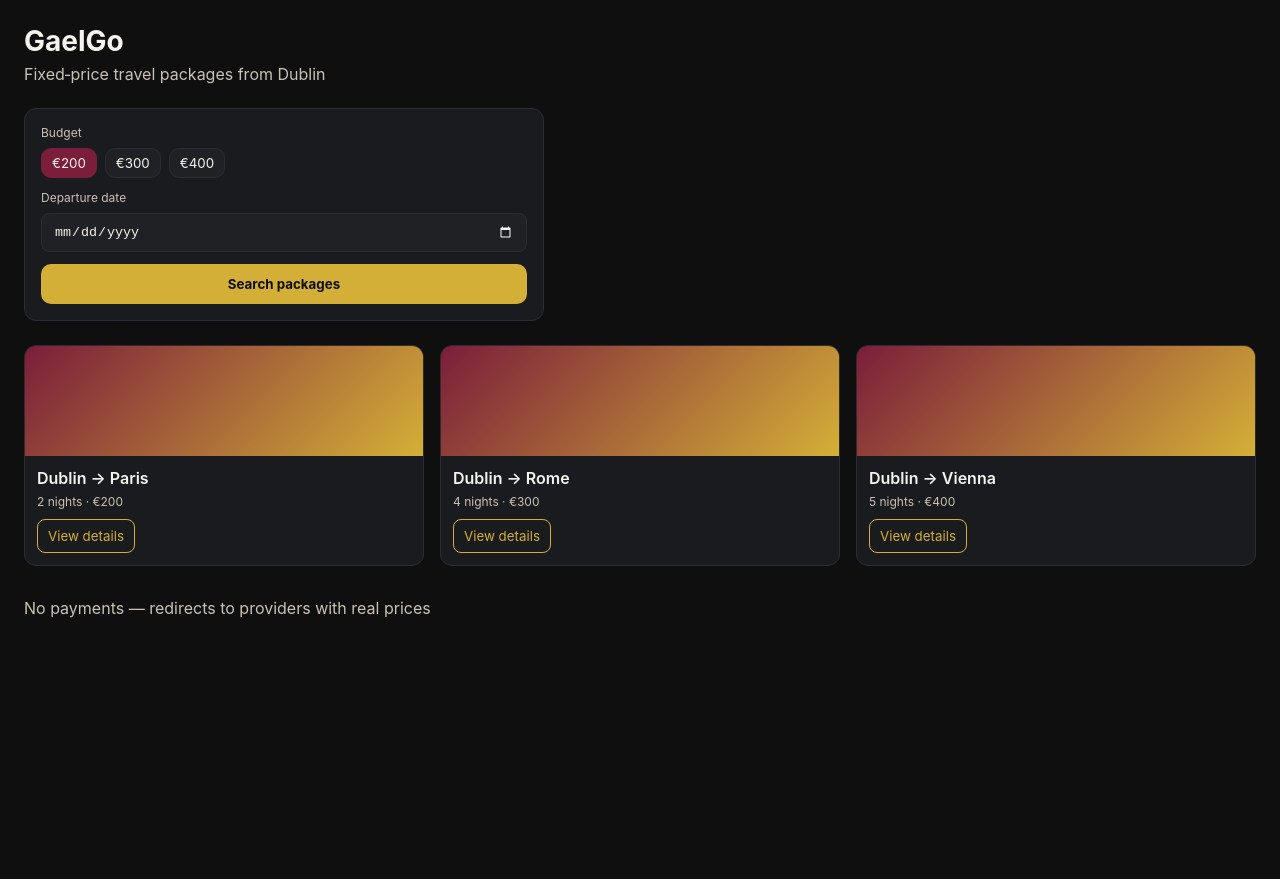
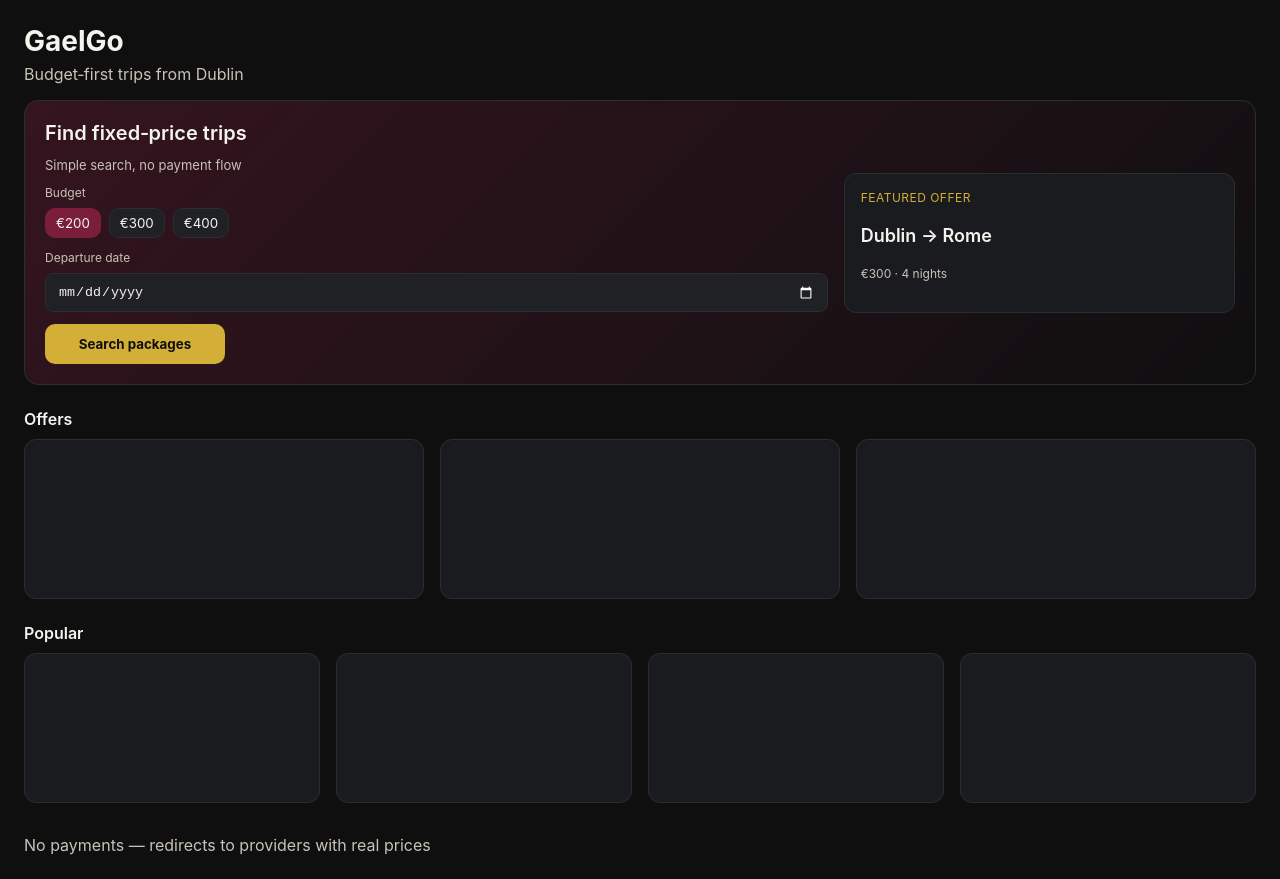
Before and after one commit to Granades/gaelgo, a React app in the folder GaelGo/frontend/: page / in a window 1280 px wide. Before the commit the page ends 800 px from the top, so only its background shows below. Built offline with nearby package versions, Linux system fonts and the light colour scheme; the HTML template or start-up script is replaced by a standard one.

Commit message:
Update Home layout (Option B) and keep backup

```diff
--- a/GaelGo/frontend/src/pages/Home.tsx
+++ b/GaelGo/frontend/src/pages/Home.tsx
@@ -1,4 +1,3 @@
-import { theme } from "../styles/theme";
 import "../styles/home.css";
 
 export default function Home() {
@@ -6,10 +5,14 @@ export default function Home() {
     <div className="page">
       <header className="header">
         <div className="brand">GaelGo</div>
-        <div className="subtitle">Fixed‑price travel packages from Dublin</div>
+        <div className="subtitle">Budget‑first trips from Dublin</div>
       </header>
 
-      <section className="panel">
+      <section className="hero">
+        <div className="heroLeft">
+          <div className="heroTitle">Find fixed‑price trips</div>
+          <div className="heroNote">Simple search, no payment flow</div>
+
           <div className="filters">
             <span className="label">Budget</span>
             <div className="chips">
@@ -18,34 +21,45 @@ export default function Home() {
               <button className="chip">€400</button>
             </div>
           </div>
+
           <div className="filters">
             <span className="label">Departure date</span>
             <input className="input" type="date" />
           </div>
+
           <button className="cta">Search packages</button>
+        </div>
+
+        <div className="heroRight">
+          <div className="featuredCard">
+            <div className="featuredTag">Featured offer</div>
+            <div className="featuredTitle">Dublin → Rome</div>
+            <div className="featuredMeta">€300 · 4 nights</div>
+          </div>
+        </div>
       </section>
 
-      <section className="grid">
-        {[
-          { title: "Dublin → Paris", nights: 2, price: 200 },
-          { title: "Dublin → Rome", nights: 4, price: 300 },
-          { title: "Dublin → Vienna", nights: 5, price: 400 },
-        ].map((p) => (
-          <div className="card" key={p.title}>
-            <div className="cardImage" />
-            <div className="cardBody">
-              <div className="cardTitle">{p.title}</div>
-              <div className="cardMeta">{p.nights} nights · €{p.price}</div>
-              <button className="ghost">View details</button>
+      <section className="section">
+        <div className="sectionTitle">Offers</div>
+        <div className="row">
+          <div className="card wide" />
+          <div className="card wide" />
+          <div className="card wide" />
         </div>
+      </section>
+
+      <section className="section">
+        <div className="sectionTitle">Popular</div>
+        <div className="grid">
+          <div className="card" />
+          <div className="card" />
+          <div className="card" />
+          <div className="card" />
         </div>
-        ))}
       </section>
 
       <footer className="footer">
-        <span style={{ color: theme.colors.textSecondary }}>
         No payments — redirects to providers with real prices
-        </span>
       </footer>
     </div>
   );
--- /dev/null
+++ b/GaelGo/frontend/src/styles/home-b.css
@@ -0,0 +1,122 @@
+.page {
+  padding: 24px;
+  background: #0F0F10;
+  min-height: 100vh;
+}
+
+.header {
+  margin-bottom: 24px;
+}
+
+.brand {
+  font-size: 28px;
+  font-weight: 700;
+  color: #F5F3EE;
+}
+
+.subtitle {
+  color: #C9C2B8;
+  margin-top: 6px;
+}
+
+.panel {
+  background: #1A1B1E;
+  border: 1px solid #2A2D33;
+  border-radius: 12px;
+  padding: 16px;
+  display: grid;
+  gap: 12px;
+  max-width: 520px;
+}
+
+.filters {
+  display: grid;
+  gap: 8px;
+}
+
+.label {
+  font-size: 12px;
+  color: #C9C2B8;
+}
+
+.chips {
+  display: flex;
+  gap: 8px;
+}
+
+.chip {
+  background: #1F2125;
+  border: 1px solid #2A2D33;
+  color: #F5F3EE;
+  padding: 6px 10px;
+  border-radius: 10px;
+}
+
+.chip.active {
+  background: #7B1E3A;
+  border-color: #7B1E3A;
+}
+
+.input {
+  background: #1F2125;
+  border: 1px solid #2A2D33;
+  color: #F5F3EE;
+  padding: 10px 12px;
+  border-radius: 8px;
+}
+
+.cta {
+  background: #D4AF37;
+  border: none;
+  color: #0F0F10;
+  padding: 12px 14px;
+  border-radius: 10px;
+  font-weight: 700;
+  cursor: pointer;
+}
+
+.grid {
+  margin-top: 24px;
+  display: grid;
+  grid-template-columns: repeat(auto-fit, minmax(220px, 1fr));
+  gap: 16px;
+}
+
+.card {
+  background: #1A1B1E;
+  border: 1px solid #2A2D33;
+  border-radius: 12px;
+  overflow: hidden;
+}
+
+.cardImage {
+  height: 110px;
+  background: linear-gradient(135deg, #7B1E3A, #D4AF37);
+}
+
+.cardBody {
+  padding: 12px;
+}
+
+.cardTitle {
+  font-weight: 600;
+}
+
+.cardMeta {
+  color: #C9C2B8;
+  font-size: 12px;
+  margin: 6px 0 10px;
+}
+
+.ghost {
+  background: transparent;
+  color: #D4AF37;
+  border: 1px solid #D4AF37;
+  padding: 8px 10px;
+  border-radius: 8px;
+  cursor: pointer;
+}
+
+.footer {
+  margin-top: 32px;
+}
--- a/GaelGo/frontend/src/styles/home.css
+++ b/GaelGo/frontend/src/styles/home.css
@@ -5,7 +5,7 @@
 }
 
 .header {
-  margin-bottom: 24px;
+  margin-bottom: 16px;
 }
 
 .brand {
@@ -19,14 +19,29 @@
   margin-top: 6px;
 }
 
-.panel {
-  background: #1A1B1E;
+.hero {
+  display: grid;
+  grid-template-columns: 2fr 1fr;
+  gap: 16px;
+  padding: 20px;
   border: 1px solid #2A2D33;
-  border-radius: 12px;
-  padding: 16px;
+  border-radius: 14px;
+  background: linear-gradient(135deg, rgba(123,30,58,0.35), rgba(15,15,16,0.95));
+}
+
+.heroLeft {
   display: grid;
   gap: 12px;
-  max-width: 520px;
+}
+
+.heroTitle {
+  font-size: 20px;
+  font-weight: 600;
+}
+
+.heroNote {
+  color: #C9C2B8;
+  font-size: 13px;
 }
 
 .filters {
@@ -73,12 +88,59 @@
   border-radius: 10px;
   font-weight: 700;
   cursor: pointer;
+  width: 180px;
+}
+
+.heroRight {
+  display: grid;
+  align-items: center;
+}
+
+.featuredCard {
+  background: #1A1B1E;
+  border: 1px solid #2A2D33;
+  border-radius: 12px;
+  padding: 16px;
+  min-height: 140px;
+  display: grid;
+  gap: 6px;
+}
+
+.featuredTag {
+  color: #D4AF37;
+  font-size: 12px;
+  text-transform: uppercase;
+  letter-spacing: 0.04em;
+}
+
+.featuredTitle {
+  font-size: 18px;
+  font-weight: 600;
+}
+
+.featuredMeta {
+  color: #C9C2B8;
+  font-size: 12px;
+}
+
+.section {
+  margin-top: 24px;
+}
+
+.sectionTitle {
+  font-weight: 600;
+  margin-bottom: 10px;
+}
+
+.row {
+  display: grid;
+  grid-template-columns: repeat(3, 1fr);
+  gap: 16px;
 }
 
 .grid {
-  margin-top: 24px;
   display: grid;
-  grid-template-columns: repeat(auto-fit, minmax(220px, 1fr));
+  grid-template-columns: repeat(4, 1fr);
   gap: 16px;
 }
 
@@ -86,37 +148,14 @@
   background: #1A1B1E;
   border: 1px solid #2A2D33;
   border-radius: 12px;
-  overflow: hidden;
+  height: 150px;
 }
 
-.cardImage {
-  height: 110px;
-  background: linear-gradient(135deg, #7B1E3A, #D4AF37);
-}
-
-.cardBody {
-  padding: 12px;
-}
-
-.cardTitle {
-  font-weight: 600;
-}
-
-.cardMeta {
-  color: #C9C2B8;
-  font-size: 12px;
-  margin: 6px 0 10px;
-}
-
-.ghost {
-  background: transparent;
-  color: #D4AF37;
-  border: 1px solid #D4AF37;
-  padding: 8px 10px;
-  border-radius: 8px;
-  cursor: pointer;
+.card.wide {
+  height: 160px;
 }
 
 .footer {
   margin-top: 32px;
+  color: #C9C2B8;
 }
```
Also changed, not shown: GaelGo/frontend/src/pages/HomeB.tsx (added, +21 -0 lines), GaelGo/frontend/src/pages/Offers.tsx (added), GaelGo/frontend/src/pages/PackageDetail.tsx (added), GaelGo/frontend/src/pages/PackagesList.tsx (added), GaelGo/frontend/src/pages/Reserve.tsx (added). Lines whose indentation alone changed are shown as unchanged.
